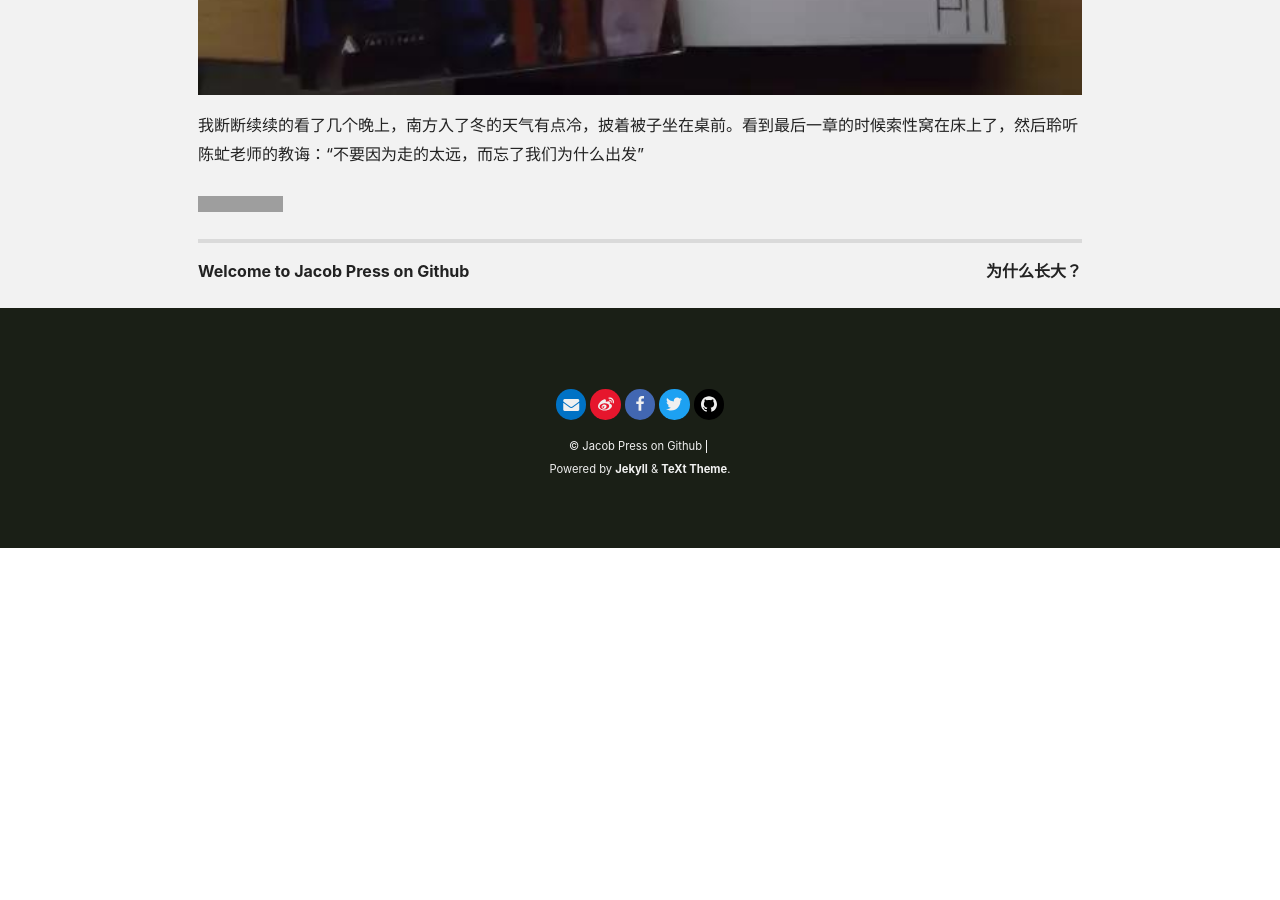
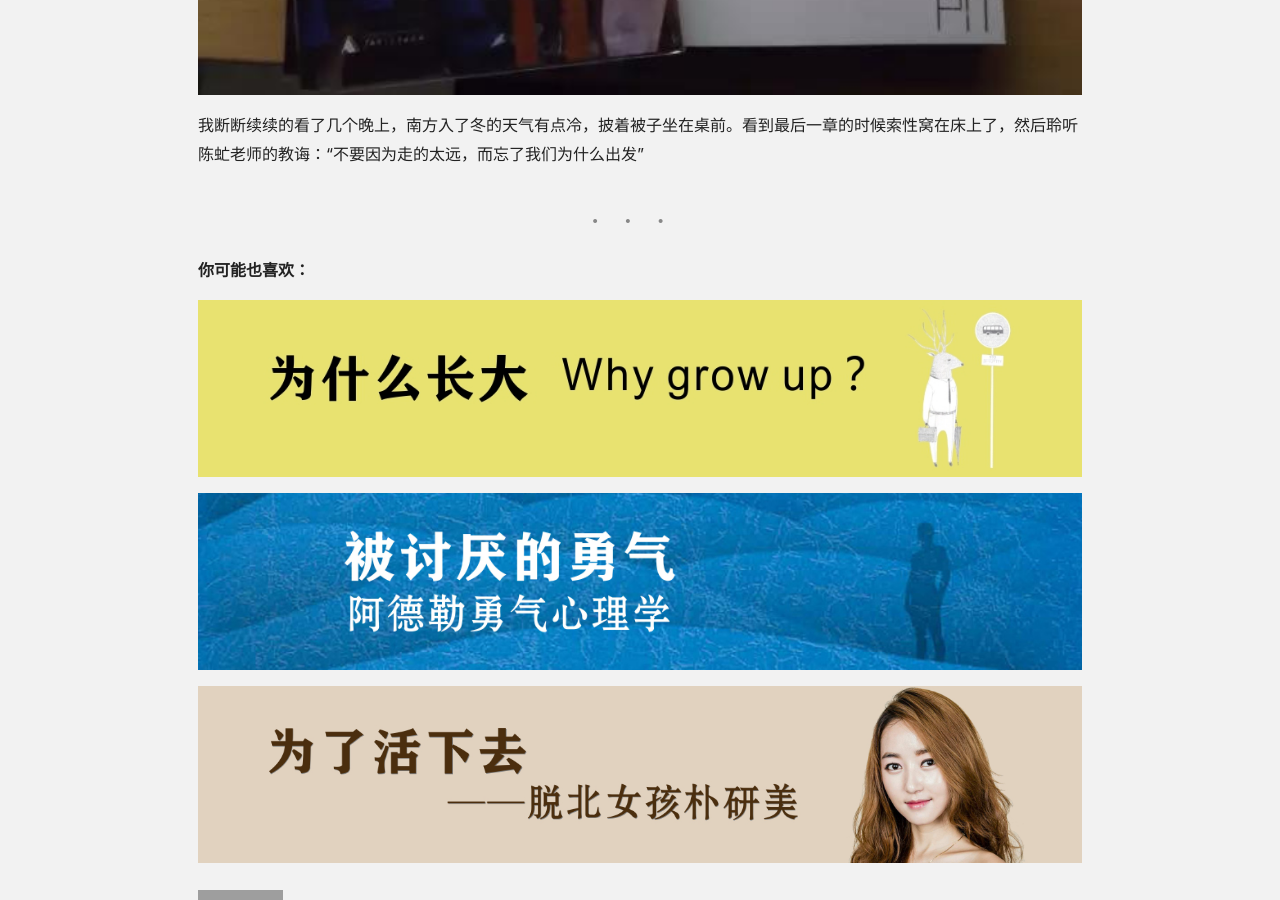
Before and after one commit to JacobZuo/jacobzuo.github.io, a Jekyll site: the page built from _posts/2019-05-17-See-In-Chai-Jing.md, in a window 1280 px wide and 900 px high, scrolled down 3393 px. Built offline with Jekyll 4.4.1, drawn with Linux system fonts in a browser that asks for light colours; nearby versions of some CDN libraries; comment, search, counter and statistics services are not loaded; before the commit the page ends 3941 px from its top, so only the background shows below that; grey boxes are pictures that could not be loaded.

Commit message:
Added Related Post.

```diff
--- a/_posts/2019-05-17-See-In-Chai-Jing.md
+++ b/_posts/2019-05-17-See-In-Chai-Jing.md
@@ -39,3 +39,12 @@ article_header:
 ![]({{site.url}}/assets/images/2019-05-17-See-In-ChaiJing/fig-2.jpg "签名")
 
 我断断续续的看了几个晚上，南方入了冬的天气有点冷，披着被子坐在桌前。看到最后一章的时候索性窝在床上了，然后聆听陈虻老师的教诲：“不要因为走的太远，而忘了我们为什么出发”
+
+---
+**你可能也喜欢：**
+
+[![]({{site.url}}/assets/images/LinkImage/Why-Grow-Up.jpg "为什么长大？")]({% post_url 2019-05-18-Why-Grow-Up %})
+
+[![]({{site.url}}/assets/images/LinkImage/Courage-to-be-Disliked.jpg "为什么长大？")]({% post_url 2019-05-19-Courage-to-be-Disliked %})
+
+[![]({{site.url}}/assets/images/LinkImage/In-order-to-live.jpg "为什么长大？")]({% post_url 2019-05-27-In-order-to-live %})
```
Also changed, not shown: assets/images/LinkImage/Courage-to-be-Disliked.jpg (added), assets/images/LinkImage/In-order-to-live.jpg (added), assets/images/LinkImage/Why-Grow-Up.jpg (added).
